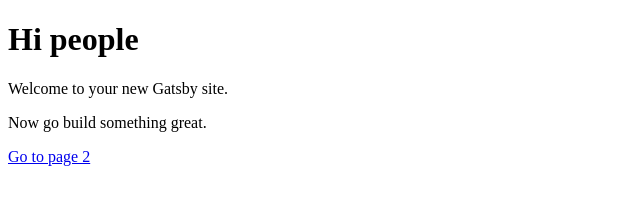
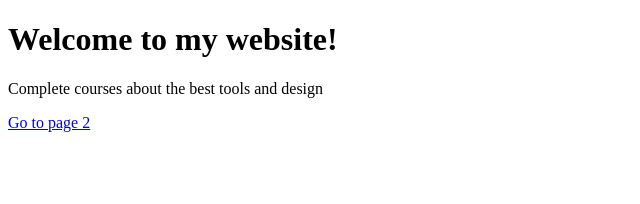
Before and after one commit to jTanG0506/UNiDAYS-personal-development, a Gatsby site in the folder my-first-react-app/: page / in a window 1280 px wide. Shown: the whole page, without its empty margins (0-640 px from the left). Built offline with nearby package versions, Linux system fonts and the light colour scheme; Gatsby itself is replaced by a stand-in of ours.

Commit message:
Change content of default index page
Signed-off-by: Jonathan Tang <jonathan.tang@myunidays.com>

```diff
--- a/my-first-react-app/src/pages/index.js
+++ b/my-first-react-app/src/pages/index.js
@@ -3,9 +3,8 @@ import Link from 'gatsby-link'
 
 const IndexPage = () => (
   <div>
-    <h1>Hi people</h1>
-    <p>Welcome to your new Gatsby site.</p>
-    <p>Now go build something great.</p>
+    <h1>Welcome to my website!</h1>
+    <p>Complete courses about the best tools and design</p>
     <Link to="/page-2/">Go to page 2</Link>
   </div>
 )
```
